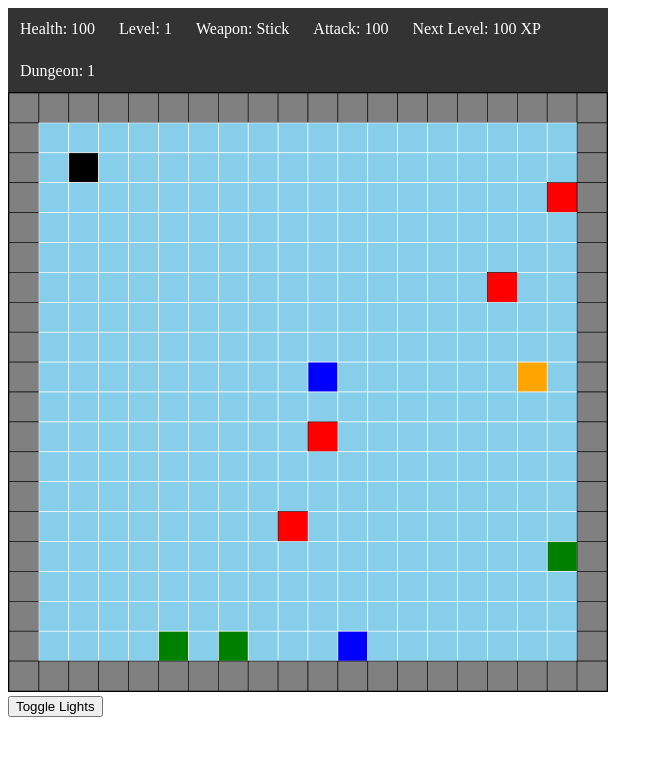
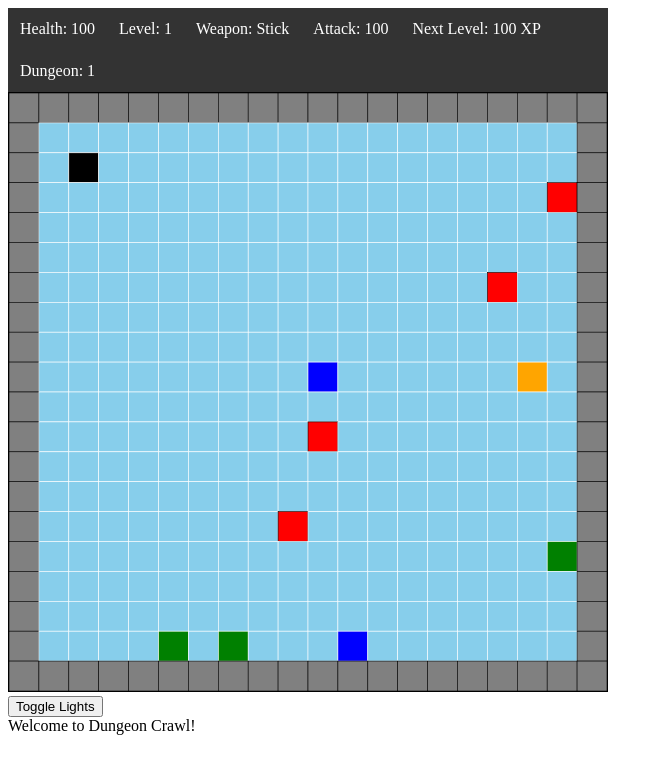
Before and after one commit to KenzoM/fcc-roguelike-dungeon-crawler, a React (Create React App) app: page / in a window 1280 px wide. Shown: the top 774 px of the page, without its empty margins (0-663 px from the left). Built offline with nearby package versions, Linux system fonts and the light colour scheme.

Commit message:
added MessageContainer and MessageBoard Component

```diff
--- a/src/components/App.js
+++ b/src/components/App.js
@@ -2,6 +2,7 @@ import React, { Component } from 'react';
 import MapGenerator from '../containers/MapGenerator';
 import StatusBarContainer from '../containers/StatusBarContainer';
 import ToggleLights from '../containers/ToggleLights';
+import MessageBoard from '../containers/MessageContainer';
 import '../stylesheets/styles.css';
 
 export default class App extends Component {
@@ -11,6 +12,7 @@ export default class App extends Component {
         <StatusBarContainer />
         <MapGenerator />
         <ToggleLights />
+        <MessageBoard />
       </div>
     );
   }
--- /dev/null
+++ b/src/components/MessageBoard.js
@@ -0,0 +1,10 @@
+import React from 'react';
+
+const MessageBoard = (props) => {
+  let message = props.message
+  return (
+    <div>{message}</div>
+  )
+}
+
+export default MessageBoard;
--- /dev/null
+++ b/src/containers/MessageContainer.js
@@ -0,0 +1,11 @@
+import 'react';
+import { connect } from 'react-redux';
+import MessageBoard from '../components/MessageBoard'
+
+const mapStateToProps = (state) => {
+  return {
+    message: state.mapGenerated.message
+  };
+}
+
+export default connect(mapStateToProps)(MessageBoard)
--- a/src/containers/StatusBarContainer.js
+++ b/src/containers/StatusBarContainer.js
@@ -1,6 +1,6 @@
 import 'react';
 import { connect } from 'react-redux';
-import StatusBar from '../components/StatusBar'
+import StatusBar from '../components/StatusBar';
 
 const mapStateToProps = (state) => {
   return {
--- a/src/preload/initialState.js
+++ b/src/preload/initialState.js
@@ -41,6 +41,7 @@ function Game(){
   this.weapons = [];
   this.items = [];
   this.dungeon = 1;
+  this.message = "";
 }
 
 Game.prototype.mapGenerator = function(width, height) {
@@ -113,17 +114,19 @@ function initializeGame(){
   newGame.mapGenerator(20,20);
 
   newGame.weapons = weapons[newGame.dungeon - 1]
-    .map( weapon => newGame.placeThing("weapon", weapon))
+    .map( weapon => newGame.placeThing("weapon", weapon));
 
   newGame.items = items[newGame.dungeon -1]
-    .map( item => newGame.placeThing("item", item))
+    .map( item => newGame.placeThing("item", item));
 
   newGame.enemies = enemies[newGame.dungeon - 1]
-    .map( enemy => newGame.placeThing("enemy", enemy))
+    .map( enemy => newGame.placeThing("enemy", enemy));
 
-  newGame.player.coords = newGame.placeThing("player")
+  newGame.player.coords = newGame.placeThing("player");
 
-  newGame.goal = newGame.placeThing("goal")
+  newGame.goal = newGame.placeThing("goal");
+
+  newGame.message = "Welcome to Dungeon Crawl!";
 
   return newGame;
 }
```
